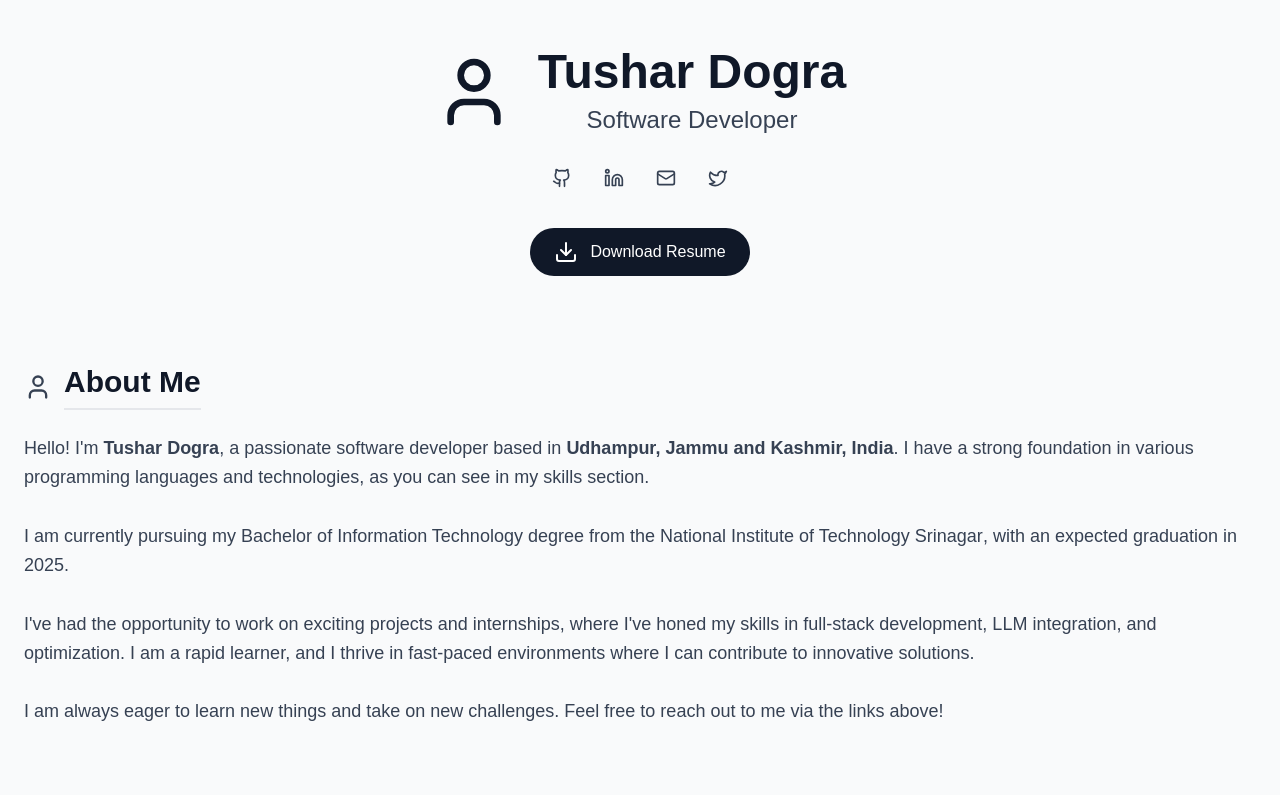
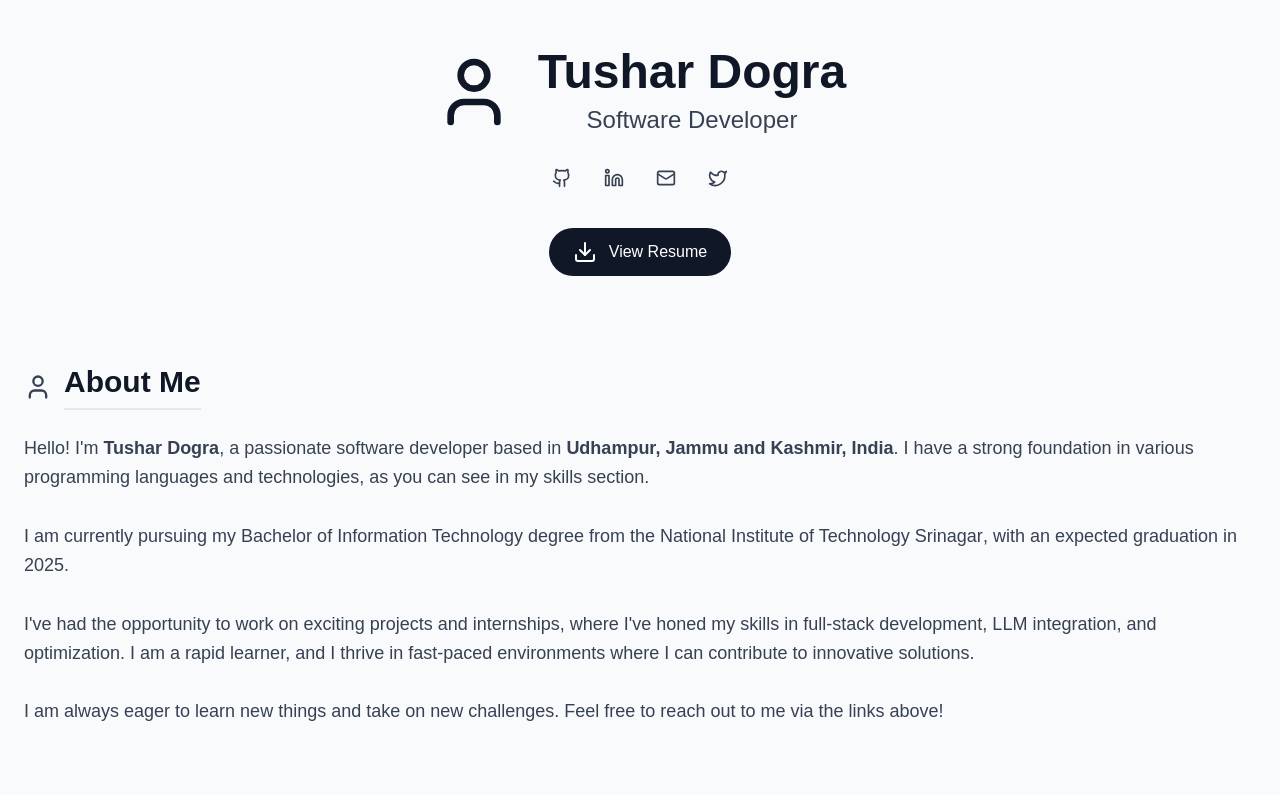
Before and after one commit to strikertushar19/portfolio, a Next.js app: page / in a window 1280 px wide. Shown: the top 795 px of the page. Built offline with nearby package versions, Linux system fonts and the light colour scheme.

Commit message:
resume link added

```diff
--- a/app/page.tsx
+++ b/app/page.tsx
@@ -336,12 +336,12 @@
                     className="mt-10 flex justify-center"
                 >
                     <a
-                        href={resumeData.resumeUrl}
-                        download={`${resumeData.name}_Resume.pdf`}
+                        href="https://drive.google.com/file/d/10D1NdCmuH2Vh6EpP7B8BkkP2gWXrp21k/view?usp=sharing"
+
                         className="bg-gray-900 text-white px-6 py-3 rounded-full hover:bg-gray-800 transition-colors duration-300 flex items-center gap-3 font-medium inline-flex"
                     >
                         <Download className="h-6 w-6" />
-                        Download Resume
+                        View Resume
                     </a>
                 </motion.div>
             </header>
```
